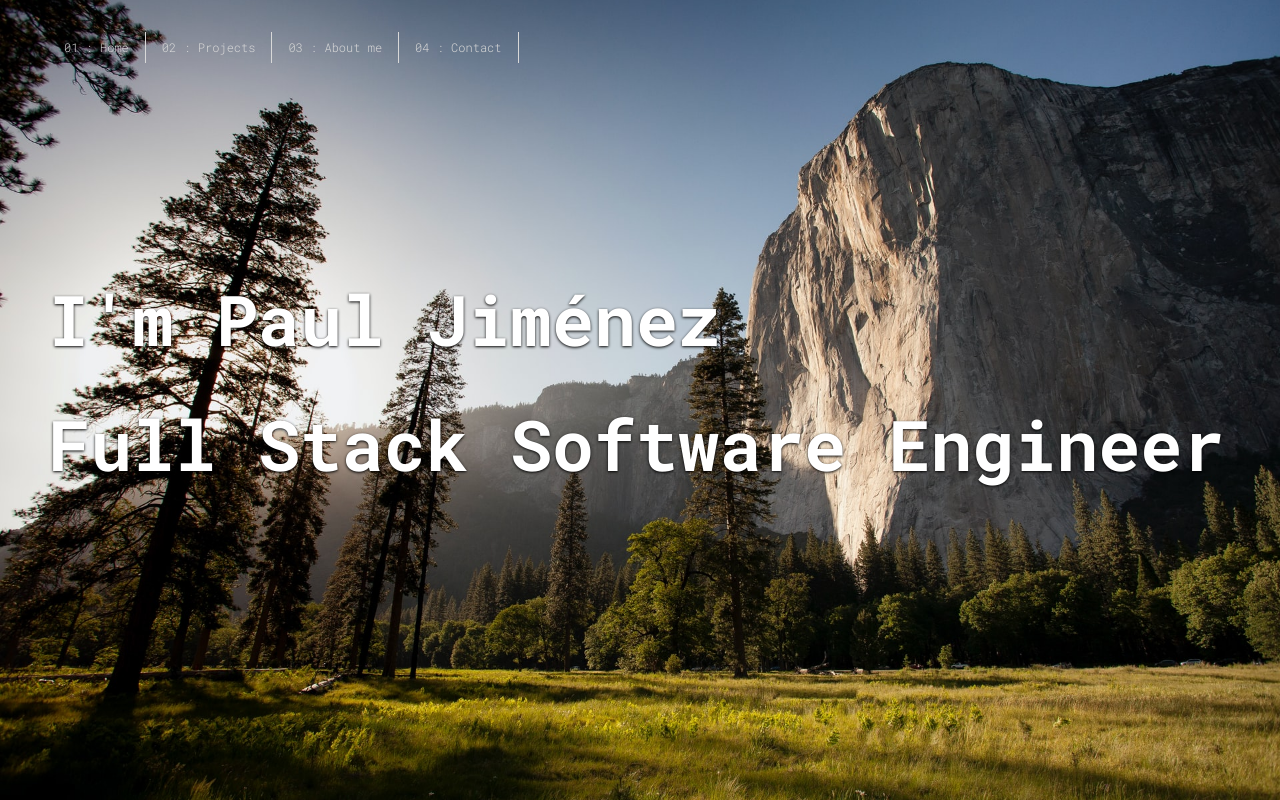
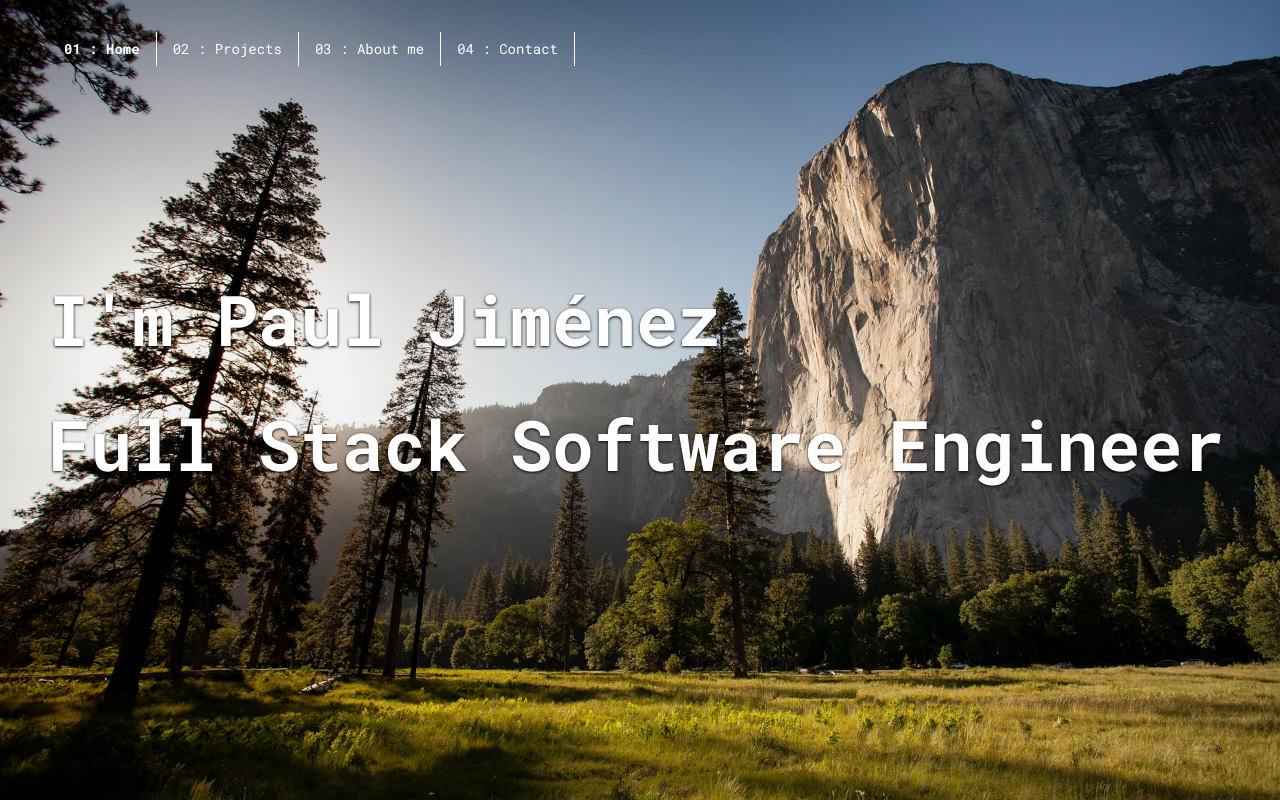
Before and after one commit to pjf2180/portfolio-web-app, a Next.js app: page / in a window 1280 px wide. Built offline with nearby package versions, Linux system fonts and the light colour scheme.

Commit message:
Improves nav bar styling

```diff
--- a/src/app/components/navbar/navbar.component.tsx
+++ b/src/app/components/navbar/navbar.component.tsx
@@ -1,11 +1,17 @@
-import styles from "./navbar.module.scss";
+"use client";
 import Link from "next/link";
+import { usePathname } from "next/navigation";
 
 interface MenuItem {
   href: string;
   displayText: string;
 }
 export function Navbar() {
+  const pathname = usePathname();
+  const styleOne: string = "text-black";
+  const styleTwo: string = "border-[#f8f8f8] text-white";
+  const colorStyles = pathname === "/" ? styleTwo : styleOne;
+
   const menuItems: MenuItem[] = [
     {
       displayText: "Home",
@@ -27,10 +33,17 @@ export function Navbar() {
   return (
     <div className="flex p-8 z-[1] relative">
       <ul className="flex">
-        {menuItems.map((menuItem: MenuItem,idx) => {
+        {menuItems.map((menuItem: MenuItem, idx) => {
+          const isActive: boolean = pathname === menuItem.href;
+          const isActiveStyle = isActive ? "font-semibold" : "font-medium";
           return (
-            <li className="border-r-[1px] border-[#d8d8d8] text-[#d8d8d8] font-extralight text-xs p-2 pr-4 pl-4 leading-tight">
-              <Link href={menuItem.href}> 0{idx+1} : {menuItem.displayText}</Link>
+            <li
+              className={`border-r-[1px] text-sm py-2 px-4 leading-tight ${colorStyles} ${isActiveStyle}`}
+            >
+              <Link href={menuItem.href}>
+                {" "}
+                0{idx + 1} : {menuItem.displayText}
+              </Link>
             </li>
           );
         })}
```
